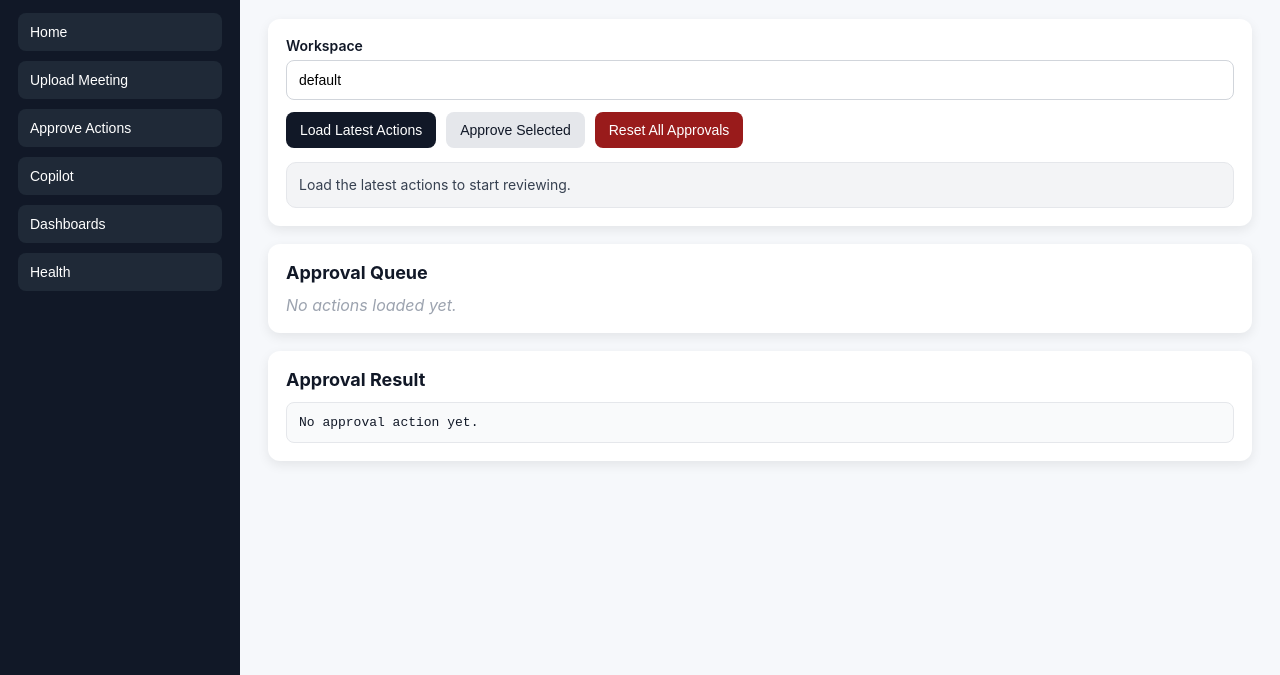
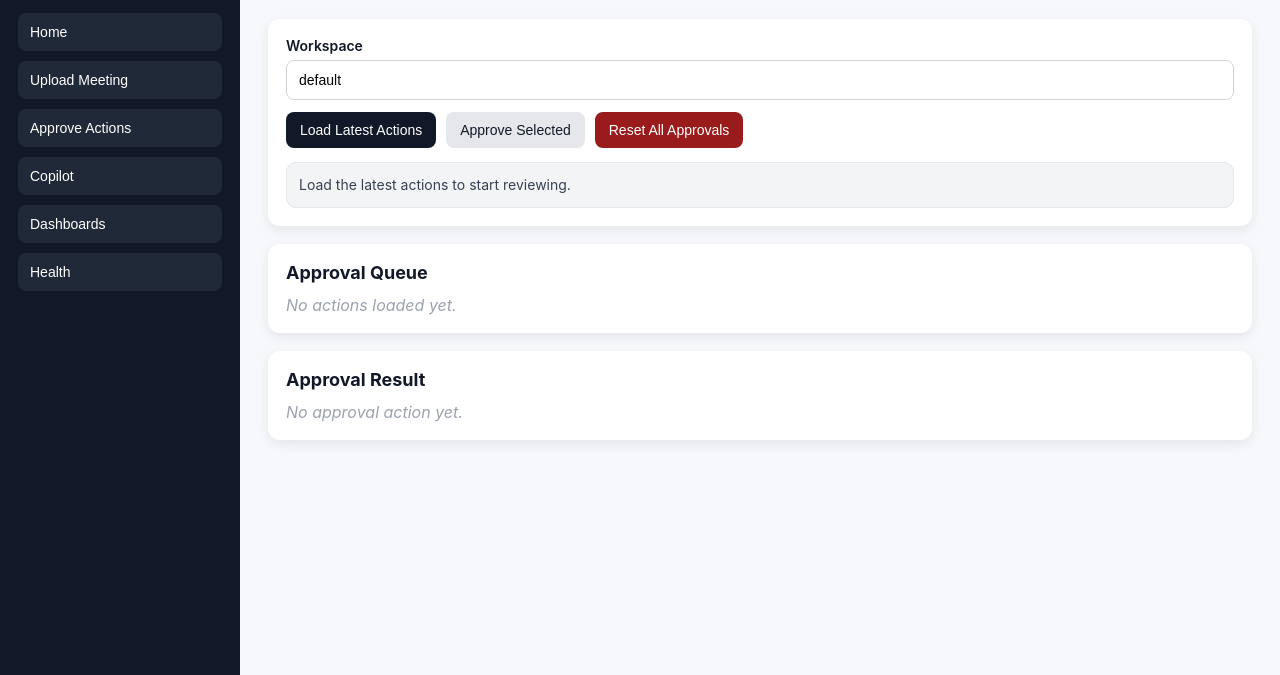
Before and after one commit to mpv-cmd/followtrough-good, a plain HTML site: page frontend/index.html in a window 1280 px wide. Both pictures are taken after a click on the button "Approve Actions". Shown: the part 125-800 px from the top of the page. Drawn offline with Linux system fonts and the light colour scheme.

Commit message:
Polish approval result UI

```diff
--- a/frontend/index.html
+++ b/frontend/index.html
@@ -715,7 +715,7 @@
 
         <div class="card">
           <h3 class="section-title">Approval Result</h3>
-          <pre id="approvalResult">No approval action yet.</pre>
+          <div id="approvalResult" class="empty">No approval action yet.</div>
         </div>
       `);
     }
@@ -892,8 +892,6 @@ resultEl.innerHTML = html;
 statusEl.className = "status success";
 statusEl.innerText = `Approved ${data.approved?.length || 0} actions. Skipped ${data.skipped?.length || 0}.`;
 
-await loadApprovals();
-
         await loadApprovals();
       }catch(err){
         statusEl.className = "status error";
```
